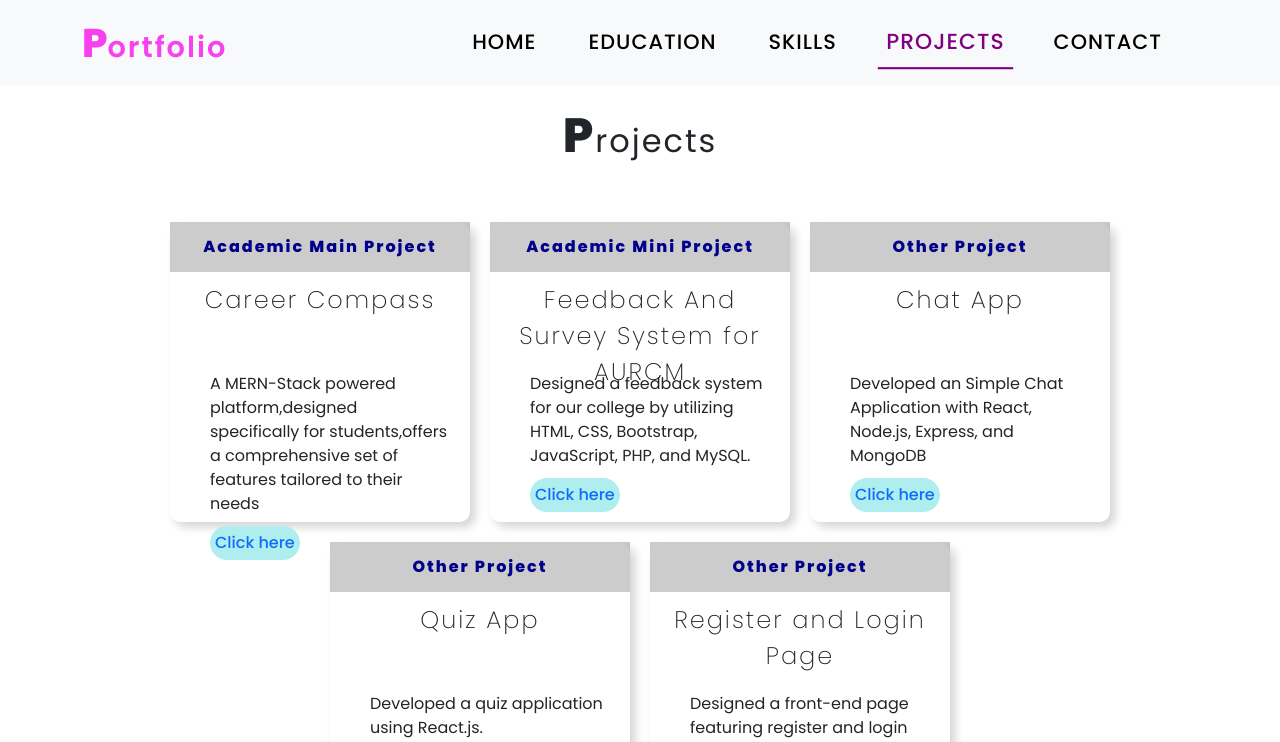
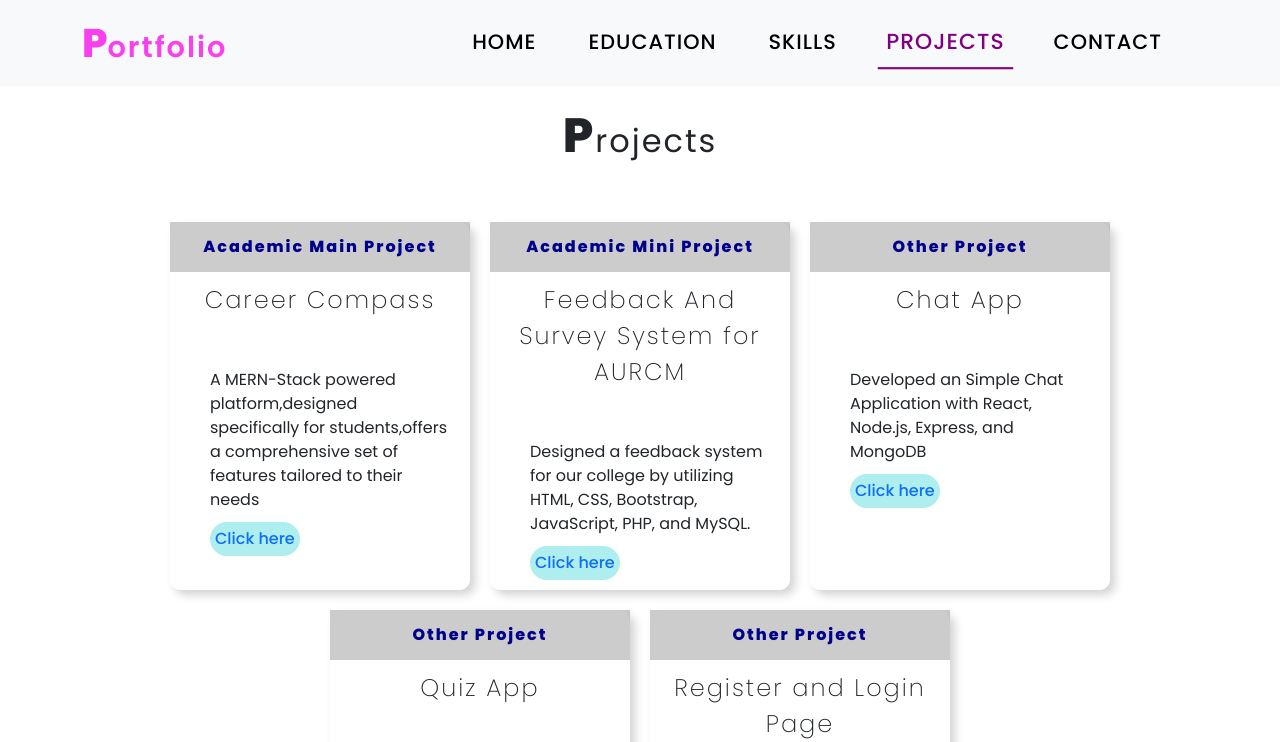
Before and after one commit to siva-002/PORTFOLIO-REACT, a React (Create React App) app: page /projects in a window 1280 px wide. Shown: the top 742 px of the page. Built offline with nearby package versions, Linux system fonts and the light colour scheme.

Commit message:
Add files via upload

```diff
--- a/src/PORTFOLIO/components/css/Projects.css
+++ b/src/PORTFOLIO/components/css/Projects.css
@@ -20,7 +20,8 @@ flex-wrap: wrap;
 
 .projects .projects-con  .project-item{
 
-  height: 300px;
+  min-height: 300px;
+  /* max-height: 500px; */
   width: 300px;
   box-shadow: 5px 5px 10px lightgrey;
   position: relative;
@@ -46,9 +47,9 @@ flex-wrap: wrap;
     letter-spacing: 2px;
 }
 .projects .projects-con  .project-item .project-description{
- position: absolute;
- top: 150px;
- margin: 0 20px 0 40px;
+ /* position: absolute;
+ top: 200px; */
+ margin: 40px 20px 10px 40px;
 }
 .projects .projects-con  .project-item .project-description a{
     margin: 10px 0 0 0;
```
